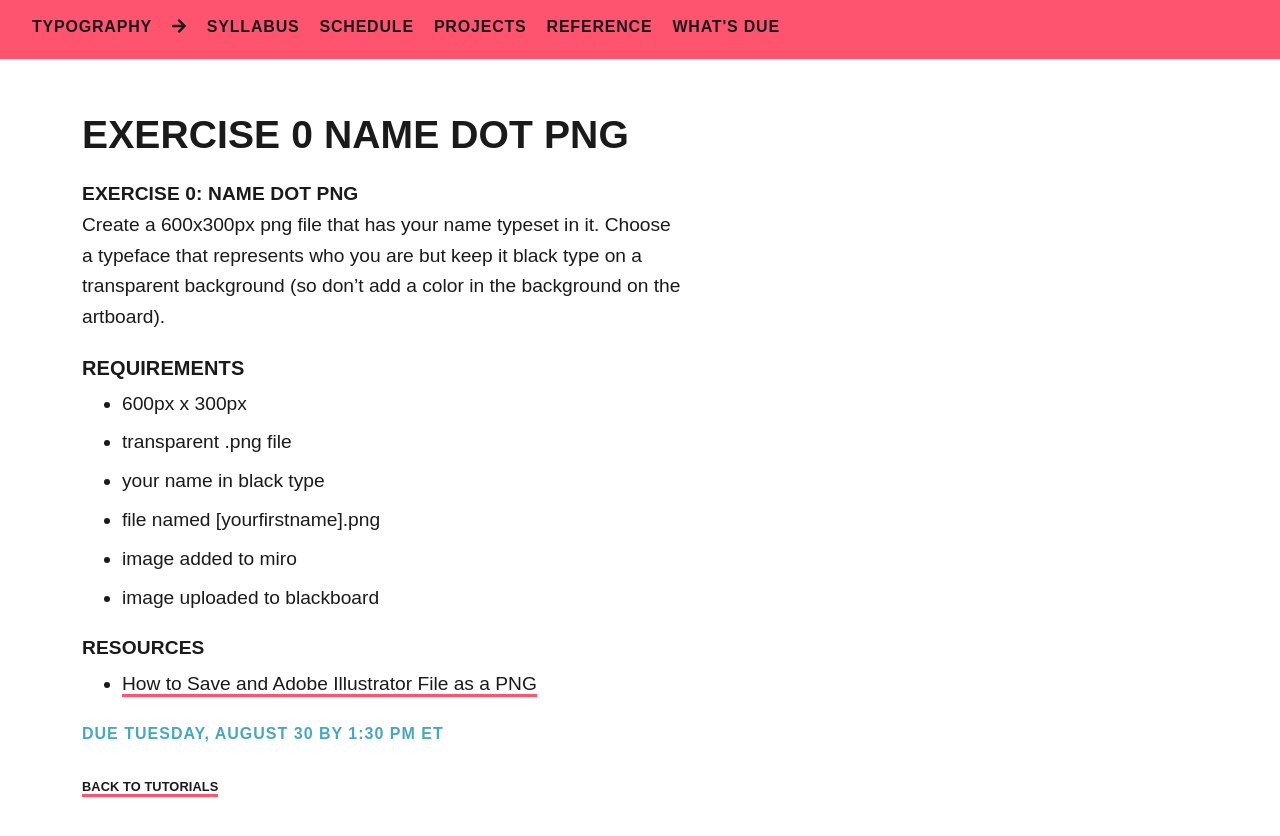
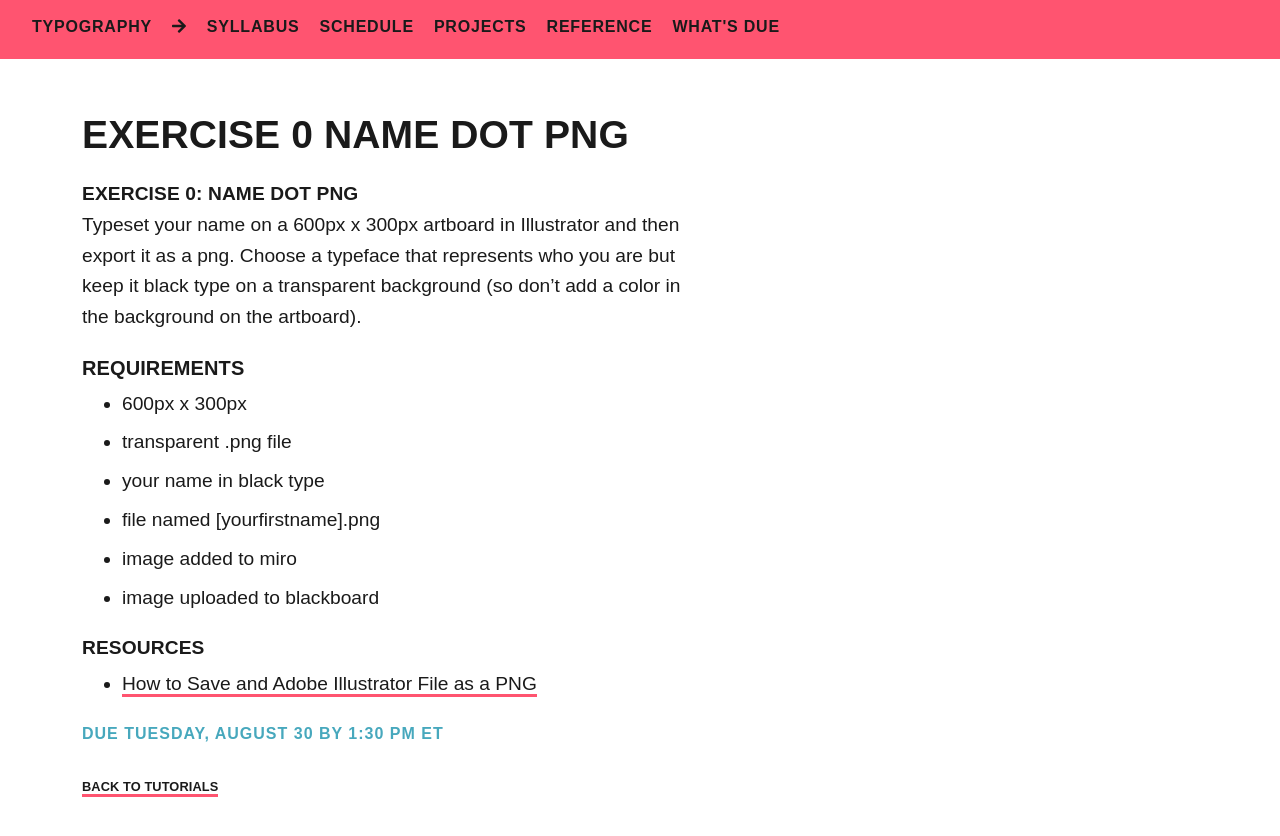
Before and after one commit to gmu-gd/type22-fall, a Jekyll site: the page built from _posts/2022-08-21-e0.md, in a window 1280 px wide. Shown: the top 836 px of the page. Built offline with Jekyll 4.4.1, drawn with Linux system fonts in a browser that asks for light colours; some web fonts are replaced.

Commit message:
last minute

```diff
--- a/_posts/2022-08-21-e0.md
+++ b/_posts/2022-08-21-e0.md
@@ -7,7 +7,7 @@ subhead: Exercise 0
 categories: [exercises]
 ---
 #### Exercise 0: name dot png
-Create a 600x300px png file that has your name typeset in it. Choose a typeface that represents who you are but keep it black type on a transparent background (so don't add a color in the background on the artboard).
+Typeset your name on a 600px x 300px artboard in Illustrator and then export it as a png. Choose a typeface that represents who you are but keep it black type on a transparent background (so don't add a color in the background on the artboard).
 
 ##### Requirements
 * 600px x 300px
```
Also changed, not shown: 1 other file.
